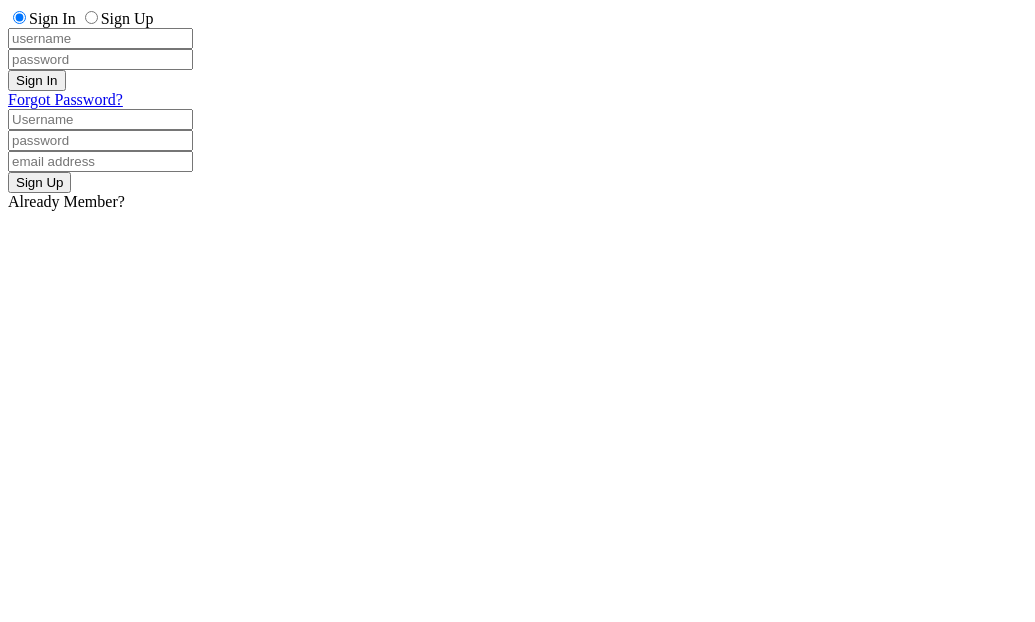
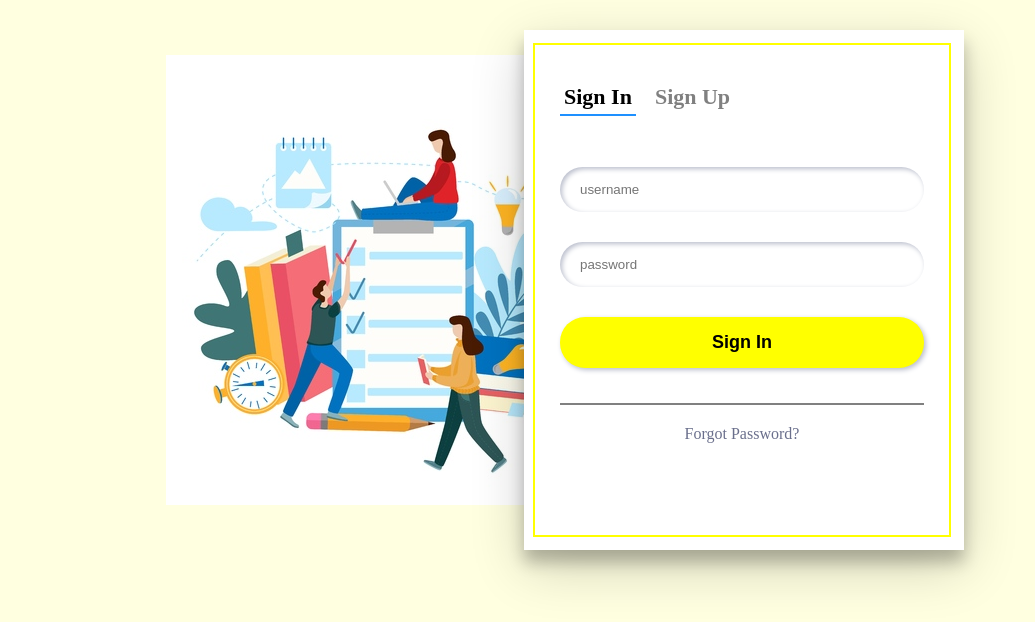
Before and after one commit to Ash515/Sequel, a plain HTML site: page Frontend/Student_Login.html in a window 1280 px wide. Shown: the whole page, without its empty margins (0-1035 px from the left). Drawn offline with Linux system fonts and the light colour scheme; files whose address does not match are found by name.

Commit message:
Update Student_Login.html

```diff
--- a/Frontend/Student_Login.html
+++ b/Frontend/Student_Login.html
@@ -5,6 +5,7 @@
     <link rel="stylesheet" href="https://cdnjs.cloudflare.com/ajax/libs/font-awesome/4.7.0/css/font-awesome.min.css">
     <meta name="viewport" content="width=device-width, initial-scale=1.0">
     <title>ERG-Login</title>
+	<link rel="stylesheet" type="text/css" href="css/Student_Login.css">
 </head>
 <body>
 
@@ -71,6 +72,5 @@
 
 
 </body>
-  <style src="Student_Login.css">
-  </style>
+
 </html>
```
